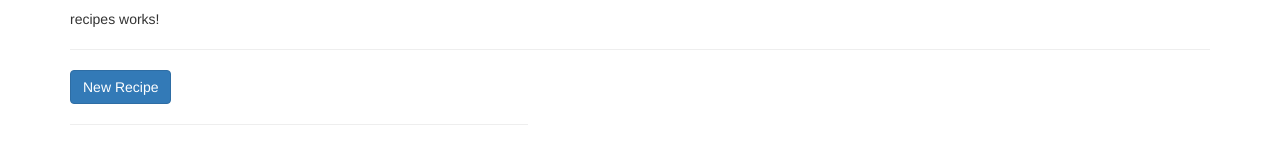
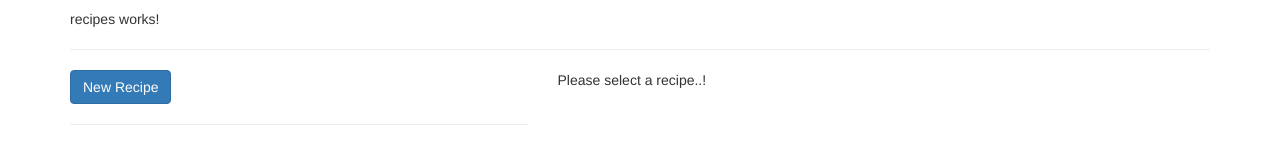
Before and after one commit to Anandhakrishnan1/Learn-Angular, an Angular app in the folder Angular - The complete guide/project1/: page / in a window 1280 px wide. Both pictures are taken after a click on the link "Recipes". Shown: the part 134-278 px from the top of the page. Built offline with nearby package versions, Linux system fonts and the light colour scheme.

Commit message:
added template if no recipe was selected in recipe details

```diff
--- a/Angular - The complete guide/project1/src/app/recipes/recipes.component.html
+++ b/Angular - The complete guide/project1/src/app/recipes/recipes.component.html
@@ -4,7 +4,9 @@
         <app-recipe-list (showRecipeDetails)="showRecipeDetails($event)"></app-recipe-list>
     </div>
     <div class="col-md-7">
-        <app-recipe-detail *ngIf="selectedRecipe" [selectedrecipeItem]="this.selectedRecipe"></app-recipe-detail>
-
+        <app-recipe-detail *ngIf="selectedRecipe;else infoText" [selectedrecipeItem]="this.selectedRecipe"></app-recipe-detail>
+        <ng-template #infoText>
+            <p>Please select a recipe..!</p>
+        </ng-template>
     </div>
 </div>
```
